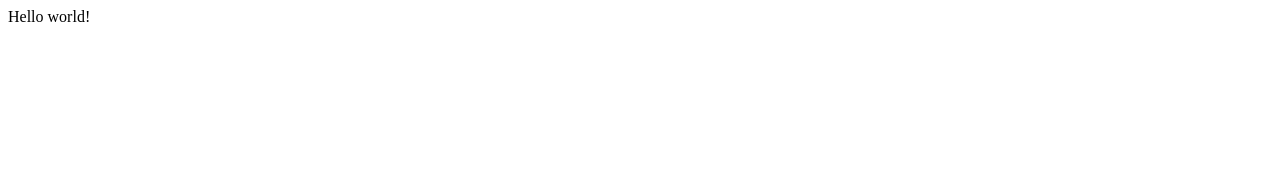
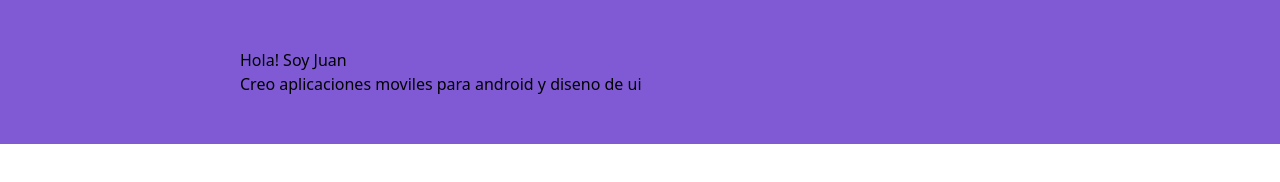
Before and after one commit to AllMigth/misitioweb, a Gatsby site: page / in a window 1280 px wide. Built offline with nearby package versions, Linux system fonts and the light colour scheme; Gatsby itself is replaced by a stand-in of ours.

Commit message:
Empezando la web, por Juan Garzon

```diff
--- /dev/null
+++ b/gatsby-browser.js
@@ -0,0 +1 @@
+import "./src/styles/global.css";
--- a/gatsby-config.js
+++ b/gatsby-config.js
@@ -5,5 +5,5 @@
  */
 
 module.exports = {
-  /* Your site config here */
+  plugins: ['gatsby-plugin-postcss']
 }
--- a/package.json
+++ b/package.json
@@ -15,11 +15,13 @@
   },
   "dependencies": {
     "gatsby": "^2.19.45",
+    "gatsby-plugin-postcss": "^2.2.1",
     "react": "^16.12.0",
     "react-dom": "^16.12.0"
   },
   "devDependencies": {
-    "prettier": "^1.19.1"
+    "prettier": "^1.19.1",
+    "tailwindcss": "^1.2.0"
   },
   "repository": {
     "type": "git",
--- /dev/null
+++ b/postcss.config.js
@@ -0,0 +1,3 @@
+module.exports = () => ({
+    plugins: [require("tailwindcss")],
+  })
--- /dev/null
+++ b/src/components/header.js
@@ -0,0 +1,14 @@
+import React from "react"
+
+export default() => (
+    <header className = "bg-purple-600">
+        <div className="container mx-auto p-12 max-w-4xl flex justify-center items-center">
+            <div className="flex-1">
+            <h1>Hola! Soy Juan</h1>
+            <p> Creo aplicaciones moviles para android y diseno de ui</p>
+            </div>
+            <img></img>
+        </div>
+
+    </header>
+)
--- a/src/pages/index.js
+++ b/src/pages/index.js
@@ -1,3 +1,6 @@
 import React from "react"
+import Header from '../components/header';
 
-export default () => <div>Hello world!</div>
+export default () => <div>
+    <Header/>
+</div>
--- /dev/null
+++ b/src/styles/global.css
@@ -0,0 +1,5 @@
+@tailwind base;
+
+@tailwind components;
+
+@tailwind utilities;
--- /dev/null
+++ b/tailwind.config.js
@@ -0,0 +1,7 @@
+module.exports = {
+  theme: {
+    extend: {},
+  },
+  variants: {},
+  plugins: [],
+}
```
Also changed, not shown: 1 other file.
